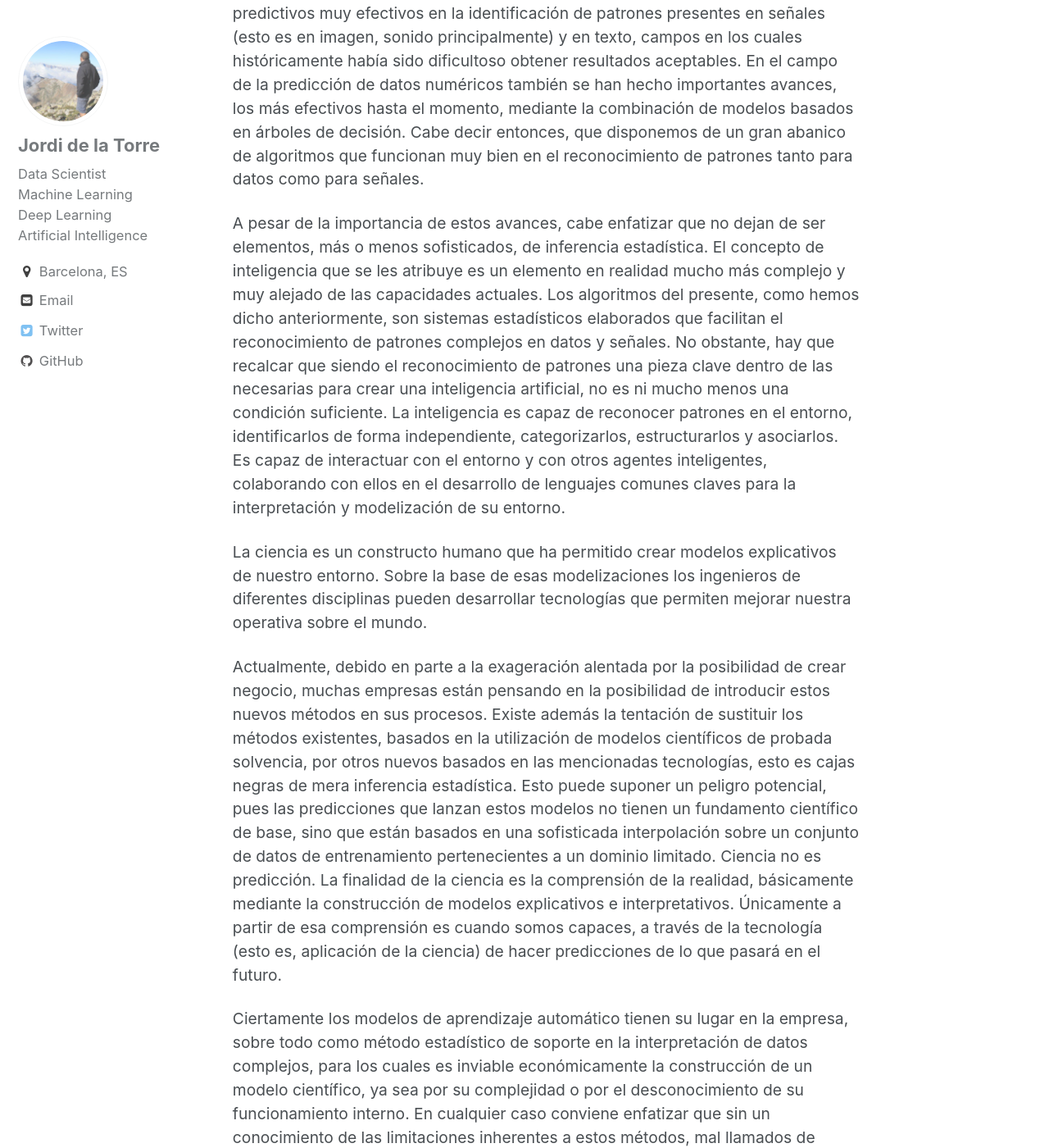
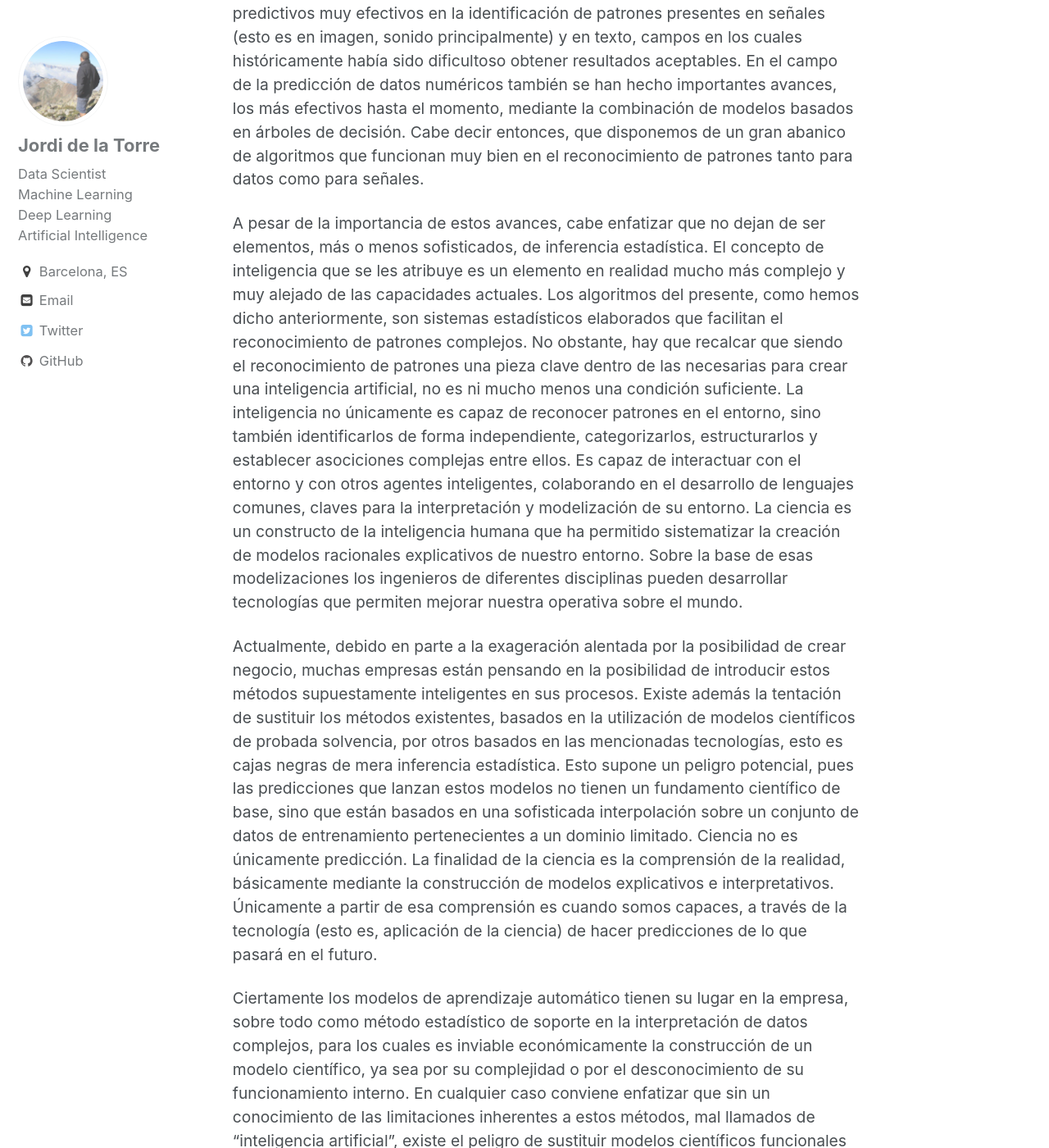
Before and after one commit to jorditg/jorditg.github.io, a Jekyll site: the page built from _posts/2021-05-28-la-inteligencia-artificial-en-la-empresa.md, in a window 1280 px wide and 1400 px high, scrolled down 570 px. Shown: the whole window at 82% size. Built offline with Jekyll 4.4.1, drawn with Linux system fonts in a browser that asks for light colours; some of the changed text lies outside the part shown.

Commit message:
Update 2021-05-28-la-inteligencia-artificial-en-la-empresa.md

```diff
--- a/_posts/2021-05-28-la-inteligencia-artificial-en-la-empresa.md
+++ b/_posts/2021-05-28-la-inteligencia-artificial-en-la-empresa.md
@@ -16,12 +16,10 @@ Quiero hacerles conocedores de una realidad: lamentablemente, hoy por hoy, la In
 
 En los últimos años, este campo de investigación se ha centrado en el desarrollo de algoritmos de aprendizaje automático, consiguiendo un desarrollo muy fructífero en el campo de las redes neuronales. Este hecho ha permitido desarrollar algoritmos predictivos muy efectivos en la identificación de patrones presentes en señales (esto es en imagen, sonido principalmente) y en texto, campos en los cuales históricamente había sido dificultoso obtener resultados aceptables. En el campo de la predicción de datos numéricos también se han hecho importantes avances, los más efectivos hasta el momento, mediante la combinación de modelos basados en árboles de decisión. Cabe decir entonces, que disponemos de un gran abanico de algoritmos que funcionan muy bien en el reconocimiento de patrones tanto para datos como para señales.
 
-A pesar de la importancia de estos avances, cabe enfatizar que no dejan de ser elementos, más o menos sofisticados, de inferencia estadística. El concepto de inteligencia que se les atribuye es un elemento en realidad mucho más complejo y muy alejado de las capacidades actuales. Los algoritmos del presente, como hemos dicho anteriormente, son sistemas estadísticos elaborados que facilitan el reconocimiento de patrones complejos en datos y señales. No obstante, hay que recalcar que siendo el reconocimiento de patrones una pieza clave dentro de las necesarias para crear una inteligencia artificial, no es ni mucho menos una condición suficiente. La inteligencia es capaz de reconocer patrones en el entorno, identificarlos de forma independiente, categorizarlos, estructurarlos y asociarlos. Es capaz de interactuar con el entorno y con otros agentes inteligentes, colaborando con ellos en el desarrollo de lenguajes comunes claves para la interpretación y modelización de su entorno.
+A pesar de la importancia de estos avances, cabe enfatizar que no dejan de ser elementos, más o menos sofisticados, de inferencia estadística. El concepto de inteligencia que se les atribuye es un elemento en realidad mucho más complejo y muy alejado de las capacidades actuales. Los algoritmos del presente, como hemos dicho anteriormente, son sistemas estadísticos elaborados que facilitan el reconocimiento de patrones complejos. No obstante, hay que recalcar que siendo el reconocimiento de patrones una pieza clave dentro de las necesarias para crear una inteligencia artificial, no es ni mucho menos una condición suficiente. La inteligencia no únicamente es capaz de reconocer patrones en el entorno, sino también identificarlos de forma independiente, categorizarlos, estructurarlos y establecer asociciones complejas entre ellos. Es capaz de interactuar con el entorno y con otros agentes inteligentes, colaborando en el desarrollo de lenguajes comunes, claves para la interpretación y modelización de su entorno. La ciencia es un constructo de la inteligencia humana que ha permitido sistematizar la creación de modelos racionales explicativos de nuestro entorno. Sobre la base de esas modelizaciones los ingenieros de diferentes disciplinas pueden desarrollar tecnologías que permiten mejorar nuestra operativa sobre el mundo.
 
-La ciencia es un constructo humano que ha permitido crear modelos explicativos de nuestro entorno. Sobre la base de esas modelizaciones los ingenieros de diferentes disciplinas pueden desarrollar tecnologías que permiten mejorar nuestra operativa sobre el mundo.
+Actualmente, debido en parte a la exageración alentada por la posibilidad de crear negocio, muchas empresas están pensando en la posibilidad de introducir estos métodos supuestamente inteligentes en sus procesos. Existe además la tentación de sustituir los métodos existentes, basados en la utilización de modelos científicos de probada solvencia, por otros basados en las mencionadas tecnologías, esto es cajas negras de mera inferencia estadística. Esto supone un peligro potencial, pues las predicciones que lanzan estos modelos no tienen un fundamento científico de base, sino que están basados en una sofisticada interpolación sobre un conjunto de datos de entrenamiento pertenecientes a un dominio limitado. Ciencia no es únicamente predicción. La finalidad de la ciencia es la comprensión de la realidad, básicamente mediante la construcción de modelos explicativos e interpretativos. Únicamente a partir de esa comprensión es cuando somos capaces, a través de la tecnología (esto es, aplicación de la ciencia) de hacer predicciones de lo que pasará en el futuro.
 
-Actualmente, debido en parte a la exageración alentada por la posibilidad de crear negocio, muchas empresas están pensando en la posibilidad de introducir estos nuevos métodos en sus procesos. Existe además la tentación de sustituir los métodos existentes, basados en la utilización de modelos científicos de probada solvencia, por otros nuevos basados en las mencionadas tecnologías, esto es cajas negras de mera inferencia estadística. Esto puede suponer un peligro potencial, pues las predicciones que lanzan estos modelos no tienen un fundamento científico de base, sino que están basados en una sofisticada interpolación sobre un conjunto de datos de entrenamiento pertenecientes a un dominio limitado. Ciencia no es predicción. La finalidad de la ciencia es la comprensión de la realidad, básicamente mediante la construcción de modelos explicativos e interpretativos. Únicamente a partir de esa comprensión es cuando somos capaces, a través de la tecnología (esto es, aplicación de la ciencia) de hacer predicciones de lo que pasará en el futuro.
-
-Ciertamente los modelos de aprendizaje automático tienen su lugar en la empresa, sobre todo como método estadístico de soporte en la interpretación de datos complejos, para los cuales es inviable económicamente la construcción de un modelo científico, ya sea por su complejidad o por el desconocimiento de su funcionamiento interno. En cualquier caso conviene enfatizar que sin un conocimiento de las limitaciones inherentes a estos métodos, mal llamados de “inteligencia artificial”, existe el peligro de sustituir modelos científicos funcionales por sistemas de inferencia estadística entrenados sobre un dominio limitado y que pueden fallar catastróficamente en circunstancias no contempladas en los datos de entrenamiento. Sin un modelo de funcionamiento del mundo, habiendo visto únicamente cisnes blancos, no se puede predecir la existencia de los cisnes negros.
+Ciertamente los modelos de aprendizaje automático tienen su lugar en la empresa, sobre todo como método estadístico de soporte en la interpretación de datos complejos, para los cuales es inviable económicamente la construcción de un modelo científico, ya sea por su complejidad o por el desconocimiento de su funcionamiento interno. En cualquier caso conviene enfatizar que sin un conocimiento de las limitaciones inherentes a estos métodos, mal llamados de “inteligencia artificial”, existe el peligro de sustituir modelos científicos funcionales por sistemas de estadísticos entrenados sobre un dominio limitado y que pueden fallar catastróficamente en circunstancias no contempladas en los datos de entrenamiento. Sin un modelo de funcionamiento del mundo, habiendo visto únicamente cisnes blancos, no se puede predecir la existencia de los cisnes negros.
 
 Jordi de la Torre
```
